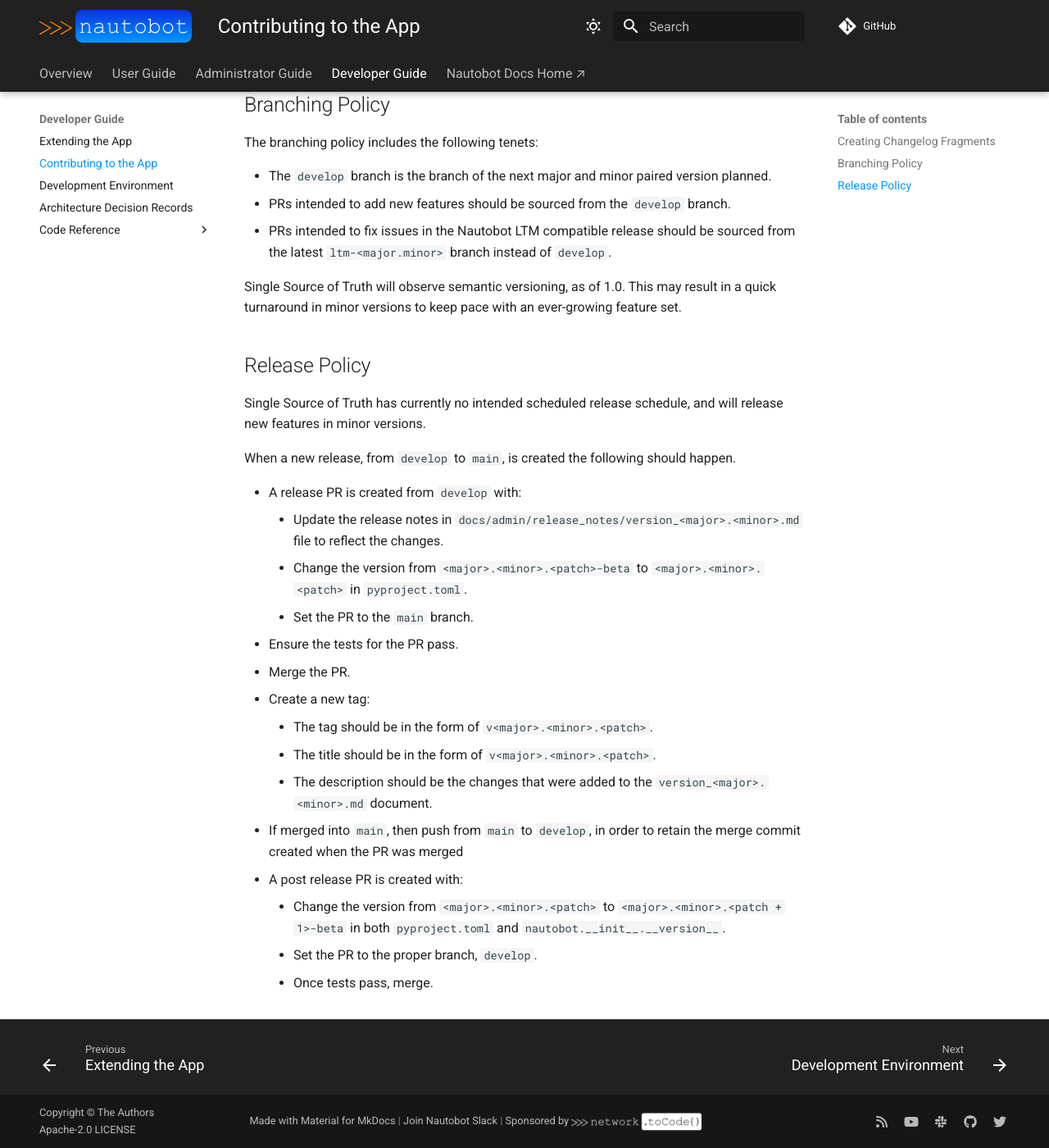
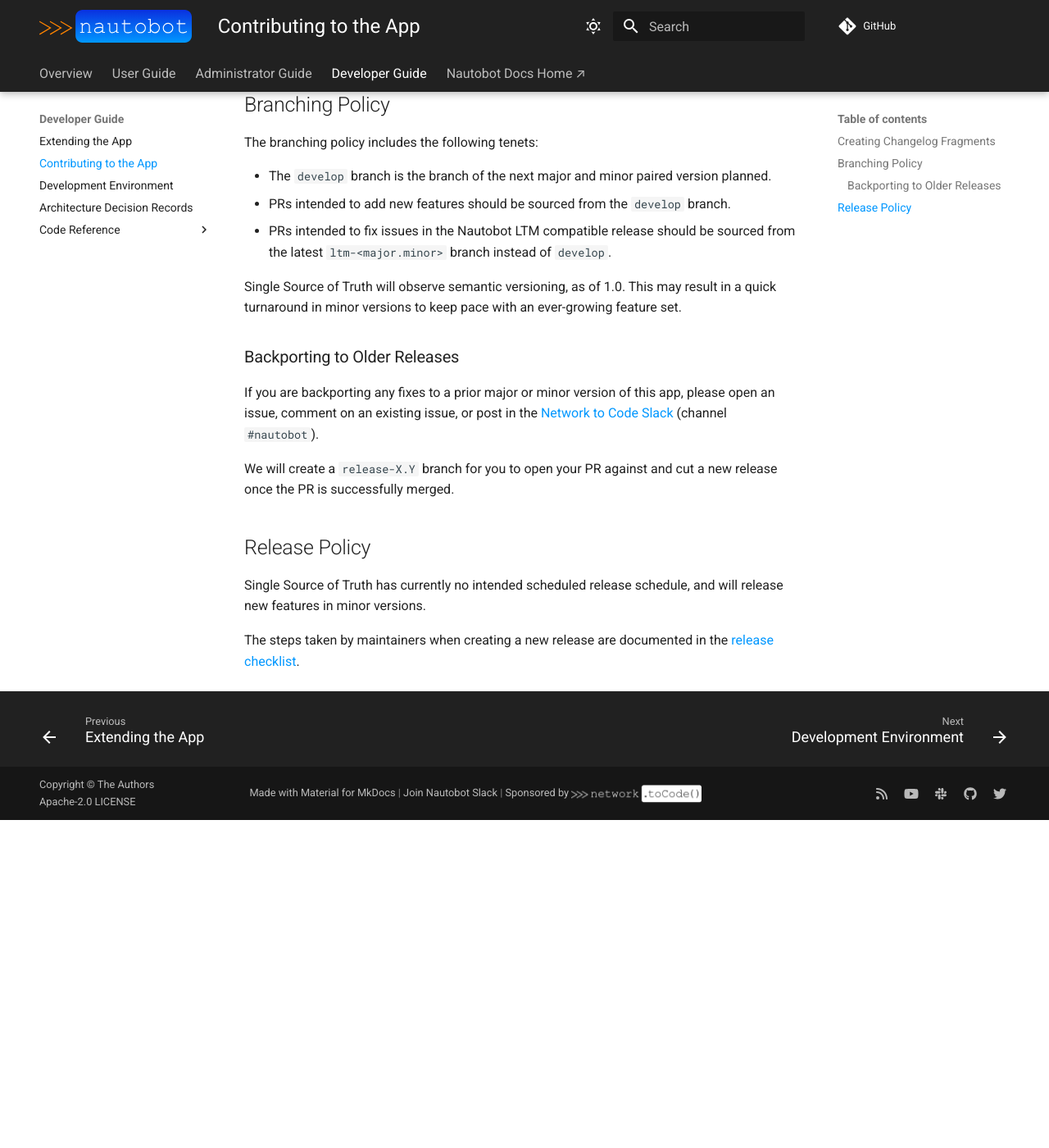
Before and after one commit to nautobot/nautobot-app-ssot, an MkDocs documentation site: the page built from docs/dev/contributing.md, in a window 1280 px wide and 1400 px high, scrolled down 1383 px. Shown: the whole window at 82% size. Built offline with MkDocs 1.6.1 and Material for MkDocs 9.7.7, drawn with Linux system fonts in a browser that asks for light colours; comment, search, counter and statistics services are not loaded; after the commit the page ends 2383 px from its top, so only the background shows below that.

```diff
--- a/.bandit.yml
+++ /dev/null
@@ -1,6 +0,0 @@
----
-skips: []
-# No need to check for security issues in the test scripts!
-exclude_dirs:
-  - "./tests/"
-  - "./.venv/"
--- a/docs/dev/contributing.md
+++ b/docs/dev/contributing.md
@@ -49,24 +49,14 @@ The branching policy includes the following tenets:
 
 Single Source of Truth will observe semantic versioning, as of 1.0. This may result in a quick turnaround in minor versions to keep pace with an ever-growing feature set.
 
+### Backporting to Older Releases
+
+If you are backporting any fixes to a prior major or minor version of this app, please open an issue, comment on an existing issue, or post in the [Network to Code Slack](https://networktocode.slack.com/) (channel `#nautobot`).
+
+We will create a `release-X.Y` branch for you to open your PR against and cut a new release once the PR is successfully merged.
+
 ## Release Policy
 
 Single Source of Truth has currently no intended scheduled release schedule, and will release new features in minor versions.
 
-When a new release, from `develop` to `main`, is created the following should happen.
-
-- A release PR is created from `develop` with:
-    - Update the release notes in `docs/admin/release_notes/version_<major>.<minor>.md` file to reflect the changes.
-    - Change the version from `<major>.<minor>.<patch>-beta` to `<major>.<minor>.<patch>` in `pyproject.toml`.
-    - Set the PR to the `main` branch.
-- Ensure the tests for the PR pass.
-- Merge the PR.
-- Create a new tag:
-    - The tag should be in the form of `v<major>.<minor>.<patch>`.
-    - The title should be in the form of `v<major>.<minor>.<patch>`.
-    - The description should be the changes that were added to the `version_<major>.<minor>.md` document.
-- If merged into `main`, then push from `main` to `develop`, in order to retain the merge commit created when the PR was merged
-- A post release PR is created with:
-    - Change the version from `<major>.<minor>.<patch>` to `<major>.<minor>.<patch + 1>-beta` in both `pyproject.toml` and `nautobot.__init__.__version__`.
-    - Set the PR to the proper branch, `develop`.
-    - Once tests pass, merge.
+The steps taken by maintainers when creating a new release are documented in the [release checklist](./release_checklist.md).
--- a/nautobot_ssot/__init__.py
+++ b/nautobot_ssot/__init__.py
@@ -22,6 +22,7 @@ class NautobotSSOTAppConfig(NautobotAppConfig):
     max_version = "2.9999"
     default_settings = {}
     caching_config = {}
+    docs_view_name = "plugins:nautobot_ssot:docs"
 
 
 config = NautobotSSOTAppConfig  # pylint:disable=invalid-name
--- a/pyproject.toml
+++ b/pyproject.toml
@@ -33,7 +33,6 @@ python = ">=3.8,<3.13"
 nautobot = "^2.0.0"
 
 [tool.poetry.group.dev.dependencies]
-bandit = "*"
 coverage = "*"
 django-debug-toolbar = "*"
 invoke = "*"
@@ -97,7 +96,6 @@ target-version = "py38"
 select = [
     "D",  # pydocstyle
     "F", "E", "W",  # flake8
-    "PL", # pylint
     "S",  # bandit
     "I",  # isort
 ]
```
Also changed, not shown: other parts of docs/dev/contributing.md (+1 -1 lines), README.md (+1 -1 lines), docs/dev/arch_decision.md (+1 -1 lines), docs/dev/dev_environment.md (+0 -2 lines), docs/dev/release_checklist.md (added, +214 -0 lines), tasks.py (+49 -18 lines), .cookiecutter.json, 5 other files.
